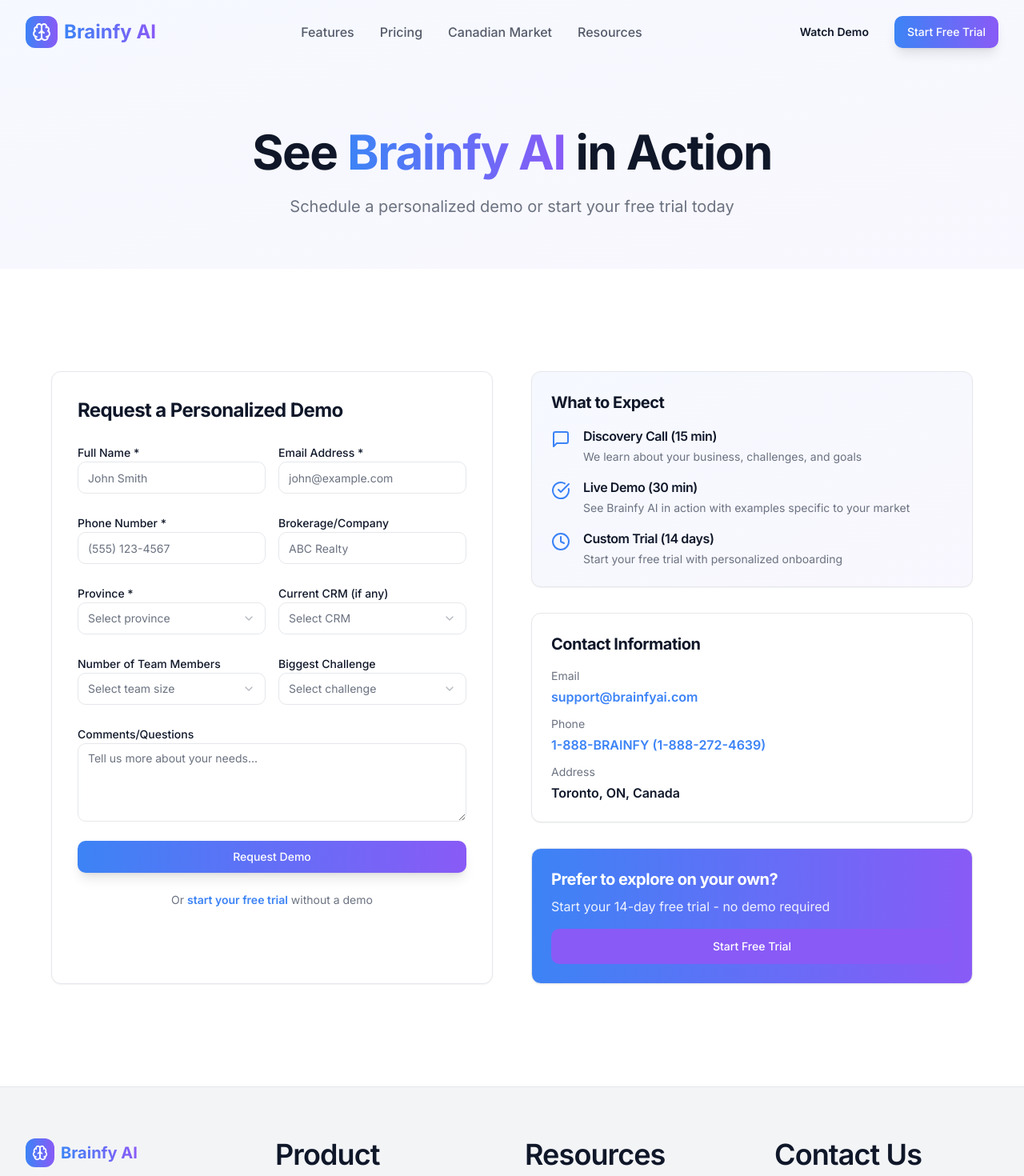
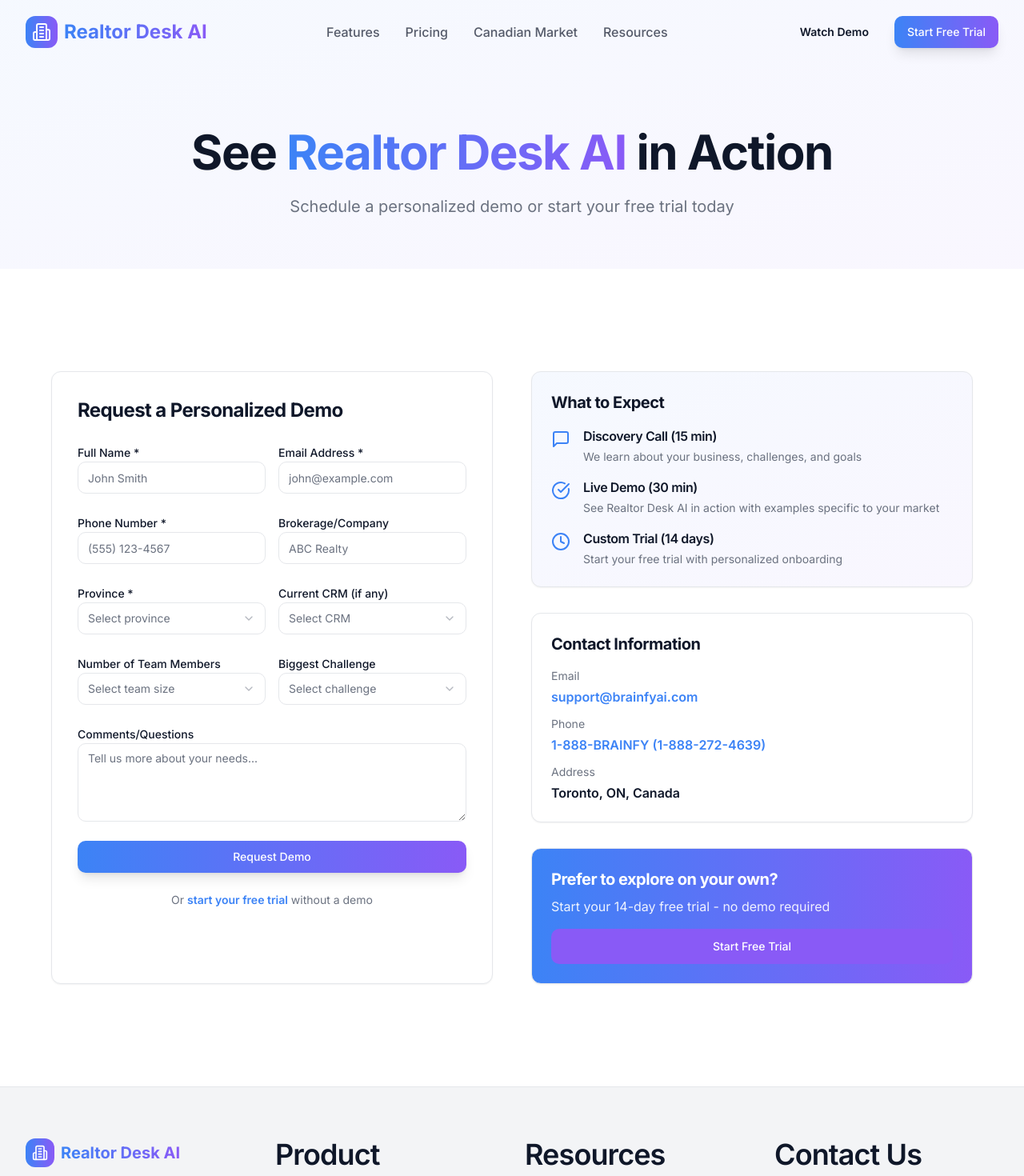
Before and after one commit to Tilak1612/realtor-desk-ai, a React (Vite) app: page /demo in a window 1280 px wide. Shown: the top 1470 px of the page at 80% size. Built offline with nearby package versions, Linux system fonts and the light colour scheme; the HTML template or start-up script is replaced by a standard one.

Commit message:
Refactor: Update website name and branding

```diff
--- a/index.html
+++ b/index.html
@@ -3,14 +3,14 @@
   <head>
     <meta charset="UTF-8" />
     <meta name="viewport" content="width=device-width, initial-scale=1.0" />
-    <title>Brainfy AI - AI-Powered Real Estate Solutions for Canadian Realtors</title>
-    <meta name="description" content="Transform your real estate business with Brainfy AI. CREA DDF® integration, bilingual AI chatbot, and predictive analytics built specifically for Canadian realtors. Increase conversions by 300%." />
-    <meta name="author" content="Brainfy AI Inc" />
+    <title>Realtor Desk AI - AI-Powered Real Estate Solutions for Canadian Realtors</title>
+    <meta name="description" content="Transform your real estate business with Realtor Desk AI. CREA DDF® integration, bilingual AI chatbot, and predictive analytics built specifically for Canadian realtors. Increase conversions by 300%." />
+    <meta name="author" content="Realtor Desk AI - Powered by Brainfy AI Inc" />
     <link rel="preconnect" href="https://fonts.googleapis.com" />
     <link rel="preconnect" href="https://fonts.gstatic.com" crossorigin />
     <link href="https://fonts.googleapis.com/css2?family=Inter:wght@400;500;600;700;800&display=swap" rel="stylesheet" />
 
-    <meta property="og:title" content="Brainfy AI - AI-Powered Real Estate Solutions for Canadian Realtors" />
+    <meta property="og:title" content="Realtor Desk AI - AI-Powered Real Estate Solutions for Canadian Realtors" />
     <meta property="og:description" content="The only AI platform built specifically for Canadian realtors. CREA DDF® integration, bilingual capabilities, and predictive analytics." />
     <meta property="og:type" content="website" />
     <meta property="og:image" content="https://lovable.dev/opengraph-image-p98pqg.png" />
--- a/src/components/Footer.tsx
+++ b/src/components/Footer.tsx
@@ -1,5 +1,5 @@
 import { Link } from "react-router-dom";
-import { Brain, Mail, Phone, MapPin, Linkedin, Twitter, Facebook, Instagram } from "lucide-react";
+import { Building2, Mail, Phone, MapPin, Linkedin, Twitter, Facebook, Instagram } from "lucide-react";
 
 const Footer = () => {
   return (
@@ -10,12 +10,15 @@ const Footer = () => {
           <div>
             <Link to="/" className="flex items-center gap-2 mb-4">
               <div className="bg-gradient-to-r from-primary to-secondary p-2 rounded-lg">
-                <Brain className="w-5 h-5 text-white" />
+                <Building2 className="w-5 h-5 text-white" />
               </div>
-              <span className="text-xl font-bold gradient-text">Brainfy AI</span>
+              <span className="text-xl font-bold gradient-text">Realtor Desk AI</span>
             </Link>
             <p className="text-sm text-muted-foreground mb-4">
               AI-powered solutions for Canadian real estate professionals.
+            </p>
+            <p className="text-xs text-muted-foreground italic">
+              Powered by Brainfy AI Inc
             </p>
             <div className="flex gap-3">
               <a
@@ -141,7 +144,7 @@ const Footer = () => {
         <div className="pt-8 border-t">
           <div className="flex flex-col md:flex-row justify-between items-center gap-4">
             <p className="text-sm text-muted-foreground">
-              © 2025 Brainfy AI Inc. All rights reserved.
+              © 2025 Realtor Desk AI. Powered by Brainfy AI Inc. All rights reserved.
             </p>
             <div className="flex gap-6 text-sm">
               <a href="#" className="text-muted-foreground hover:text-primary transition-colors">
--- a/src/components/Hero.tsx
+++ b/src/components/Hero.tsx
@@ -65,7 +65,7 @@ const Hero = () => {
             <div className="relative rounded-2xl overflow-hidden shadow-2xl">
               <img
                 src={heroDashboard}
-                alt="Brainfy AI Dashboard showing AI analytics, property listings, and chat interface"
+                alt="Realtor Desk AI Dashboard showing AI analytics, property listings, and chat interface"
                 className="w-full h-auto"
               />
               {/* Floating Badge */}
--- a/src/components/Navbar.tsx
+++ b/src/components/Navbar.tsx
@@ -1,6 +1,6 @@
 import { useState, useEffect } from "react";
 import { Link, useLocation } from "react-router-dom";
-import { Menu, X, Brain } from "lucide-react";
+import { Menu, X, Building2 } from "lucide-react";
 import { Button } from "@/components/ui/button";
 
 const Navbar = () => {
@@ -36,10 +36,10 @@ const Navbar = () => {
           {/* Logo */}
           <Link to="/" className="flex items-center gap-2 group">
             <div className="bg-gradient-to-r from-primary to-secondary p-2 rounded-lg group-hover:scale-110 transition-transform">
-              <Brain className="w-6 h-6 text-white" />
+              <Building2 className="w-6 h-6 text-white" />
             </div>
             <span className="text-xl md:text-2xl font-bold gradient-text">
-              Brainfy AI
+              Realtor Desk AI
             </span>
           </Link>
 
--- a/src/components/ROICalculator.tsx
+++ b/src/components/ROICalculator.tsx
@@ -71,7 +71,7 @@ const ROICalculator = () => {
 
       {/* Results */}
       <div className="bg-gradient-to-r from-primary/10 to-secondary/10 rounded-xl p-6">
-        <h4 className="text-lg font-semibold mb-4 text-center">With Brainfy AI, You Could Achieve:</h4>
+        <h4 className="text-lg font-semibold mb-4 text-center">With Realtor Desk AI, You Could Achieve:</h4>
 
         <div className="grid md:grid-cols-3 gap-6">
           {/* Result 1 */}
@@ -103,7 +103,7 @@ const ROICalculator = () => {
         </div>
 
         <p className="text-center text-sm text-muted-foreground mt-6">
-          Based on {leads} monthly leads at {conversionRate}% conversion → {brainfyConversionRate}% with Brainfy AI
+          Based on {leads} monthly leads at {conversionRate}% conversion → {brainfyConversionRate}% with Realtor Desk AI
         </p>
       </div>
     </Card>
--- a/src/pages/CanadianMarket.tsx
+++ b/src/pages/CanadianMarket.tsx
@@ -27,7 +27,7 @@ const CanadianMarket = () => {
             <div className="relative animate-fade-in animation-delay-200">
               <img
                 src={agentSuccess}
-                alt="Canadian real estate professionals using Brainfy AI"
+                alt="Canadian real estate professionals using Realtor Desk AI"
                 className="rounded-2xl shadow-2xl"
               />
             </div>
@@ -87,7 +87,7 @@ const CanadianMarket = () => {
       {/* Solution Showcase */}
       <section className="section-padding bg-muted">
         <div className="container-custom">
-          <h2 className="text-center mb-12">How Brainfy AI Solves Canadian Real Estate Challenges</h2>
+          <h2 className="text-center mb-12">How Realtor Desk AI Solves Canadian Real Estate Challenges</h2>
 
           <div className="space-y-12 max-w-5xl mx-auto">
             {/* Feature 1 */}
--- a/src/pages/Demo.tsx
+++ b/src/pages/Demo.tsx
@@ -37,7 +37,7 @@ const Demo = () => {
       <section className="pt-32 md:pt-40 pb-16 bg-gradient-to-br from-primary/5 to-secondary/5">
         <div className="container-custom text-center">
           <h1 className="mb-6 animate-fade-in-up">
-            See <span className="gradient-text">Brainfy AI</span> in Action
+            See <span className="gradient-text">Realtor Desk AI</span> in Action
           </h1>
           <p className="text-xl text-muted-foreground max-w-3xl mx-auto animate-fade-in-up animation-delay-200">
             Schedule a personalized demo or start your free trial today
@@ -186,7 +186,7 @@ const Demo = () => {
                     <div>
                       <h4 className="font-semibold mb-1">Live Demo (30 min)</h4>
                       <p className="text-sm text-muted-foreground">
-                        See Brainfy AI in action with examples specific to your market
+                        See Realtor Desk AI in action with examples specific to your market
                       </p>
                     </div>
                   </div>
--- a/src/pages/Features.tsx
+++ b/src/pages/Features.tsx
@@ -178,14 +178,14 @@ const Features = () => {
       {/* Comparison Table Section */}
       <section className="section-padding bg-muted">
         <div className="container-custom">
-          <h2 className="text-center mb-12">Brainfy AI vs. Traditional CRMs</h2>
+          <h2 className="text-center mb-12">Realtor Desk AI vs. Traditional CRMs</h2>
 
           <div className="overflow-x-auto">
             <table className="w-full bg-background rounded-lg overflow-hidden shadow-lg">
               <thead className="bg-gradient-to-r from-primary to-secondary text-white">
                 <tr>
                   <th className="p-4 text-left font-semibold">Feature</th>
-                  <th className="p-4 text-left font-semibold">Brainfy AI</th>
+                  <th className="p-4 text-left font-semibold">Realtor Desk AI</th>
                   <th className="p-4 text-left font-semibold">Traditional CRMs</th>
                 </tr>
               </thead>
--- a/src/pages/Index.tsx
+++ b/src/pages/Index.tsx
@@ -110,13 +110,13 @@ const Index = () => {
           <div className="text-center mb-12 animate-fade-in-up">
             <h2 className="mb-4">Trusted by Top Canadian Realtors</h2>
             <p className="text-lg text-muted-foreground max-w-3xl mx-auto">
-              Join thousands of agents who have transformed their business with Brainfy AI
+              Join thousands of agents who have transformed their business with Realtor Desk AI
             </p>
           </div>
 
           <div className="grid md:grid-cols-3 gap-8">
             <TestimonialCard
-              quote="Brainfy AI helped me close 14 additional deals in Q1 by identifying off-market sellers. The predictive intelligence is incredible."
+              quote="Realtor Desk AI helped me close 14 additional deals in Q1 by identifying off-market sellers. The predictive intelligence is incredible."
               name="Sarah Chen"
               title="Agent"
               company="Royal LePage Toronto"
```
